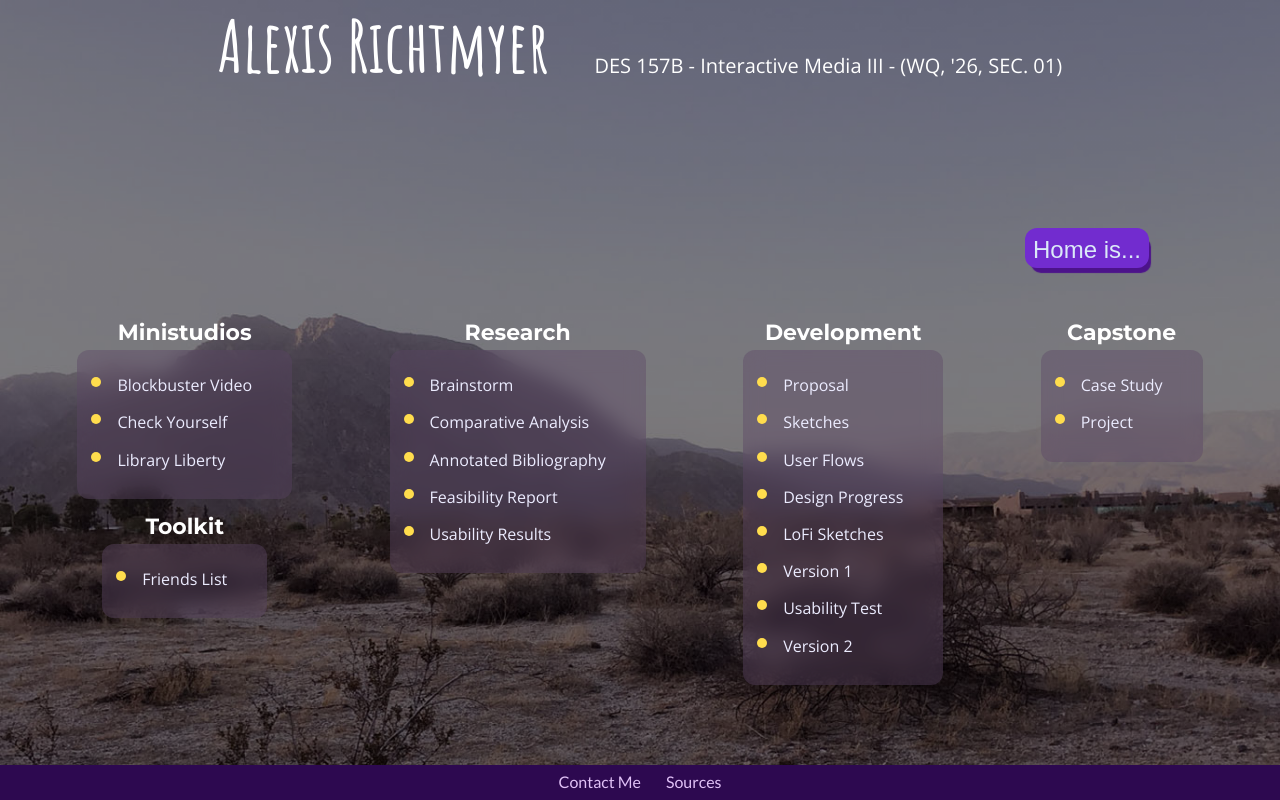
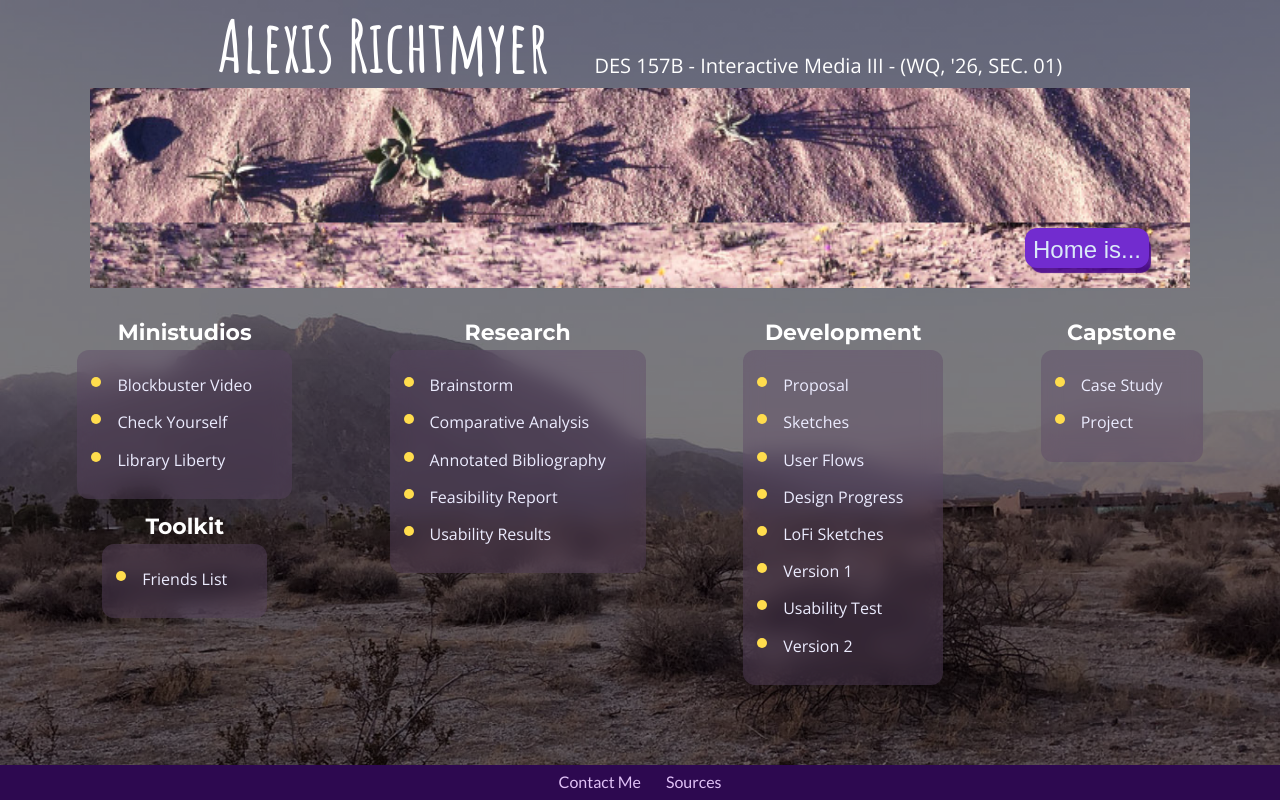
Before and after one commit to aerichtmyer-ops/des157b, a plain HTML site: page index.html in a window 1280 px wide. Both pictures are taken after a click on the button "Home is...". Drawn offline with nearby package versions, Linux system fonts and the light colour scheme; a web font is replaced by a local one.

Commit message:
update images

```diff
--- a/styles.css
+++ b/styles.css
@@ -157,7 +157,7 @@ nav.switch{
 }
 
 #banner.switch {
-    background: url("images/desert4.jpg"), repeat scroll 0 0;
+    background: url("images/desert5.jpg"), repeat scroll 0 0;
     background-size:cover;
     animation: scroll 300s linear infinite;
     transition: all 2s;
```
Also changed, not shown: images/desert5.jpg (added), images/desert7.jpg (deleted), 1 other file.
